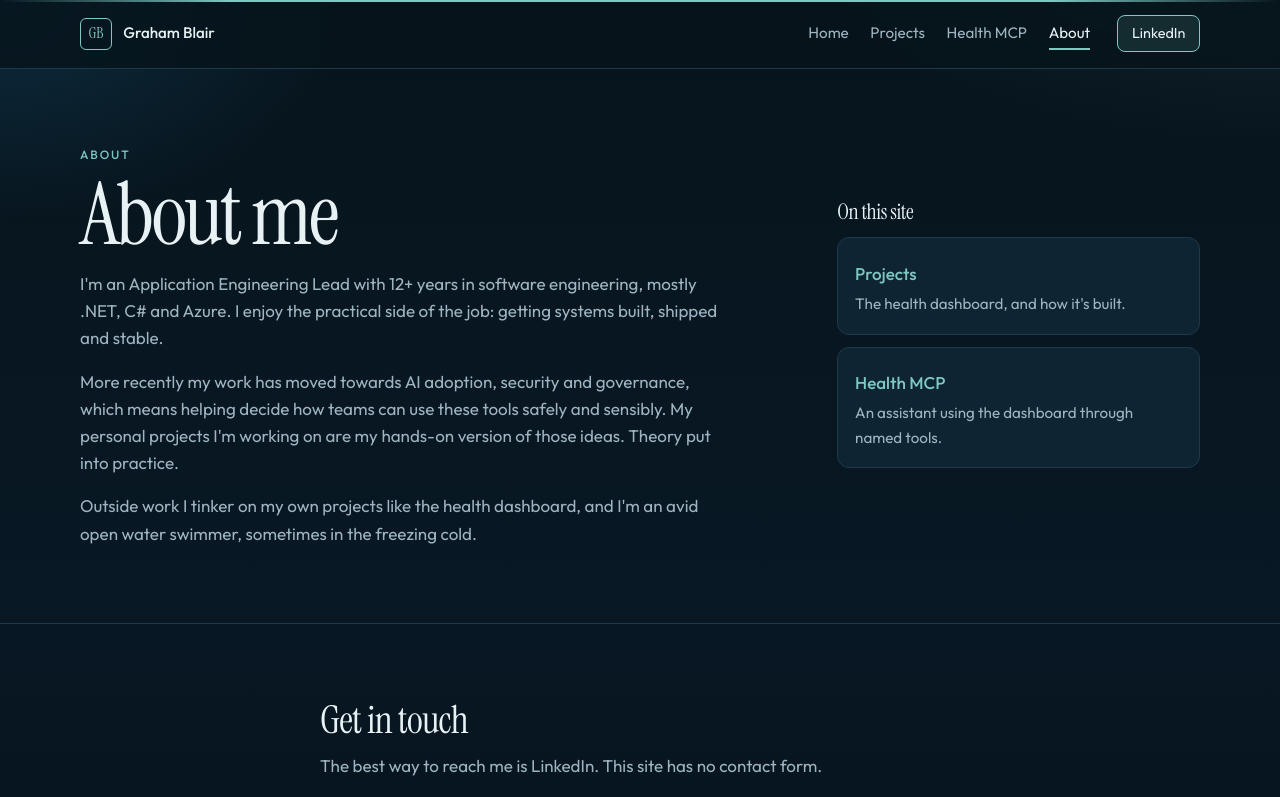
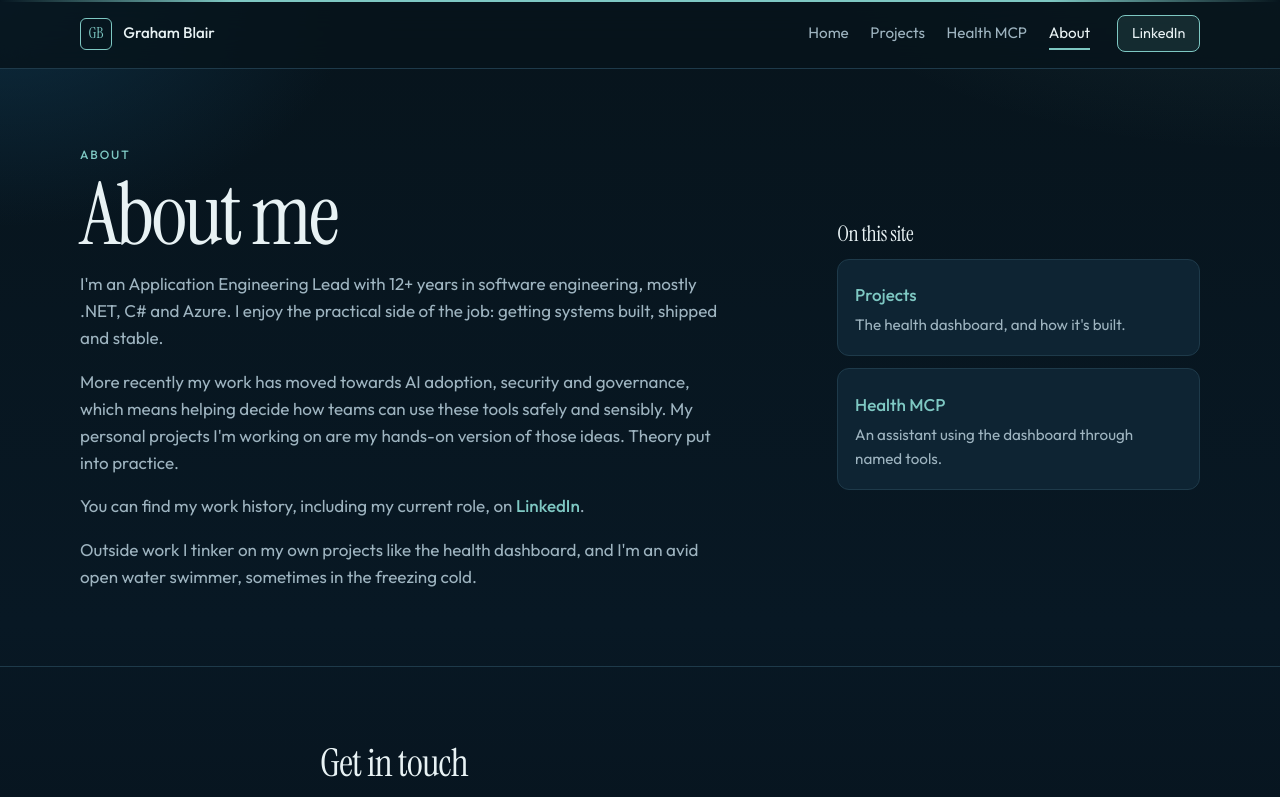
Before and after one commit to Graham1310/portfolio-site, a React (Vite) app: page /about in a window 1280 px wide. Shown: the top 797 px of the page. Built offline with nearby package versions, Linux system fonts and the light colour scheme.

Commit message:
Point About visitors to LinkedIn for work history and current role.

```diff
--- a/src/content.ts
+++ b/src/content.ts
@@ -185,6 +185,7 @@ export const guardrails = [
 export const aboutCopy = [
   "I'm an Application Engineering Lead with 12+ years in software engineering, mostly .NET, C# and Azure. I enjoy the practical side of the job: getting systems built, shipped and stable.",
   "More recently my work has moved towards AI adoption, security and governance, which means helping decide how teams can use these tools safely and sensibly. My personal projects I'm working on are my hands-on version of those ideas. Theory put into practice.",
+  "You can find my work history, including my current role, on LinkedIn.",
   "Outside work I tinker on my own projects like the health dashboard, and I'm an avid open water swimmer, sometimes in the freezing cold.",
 ] as const
 
--- a/src/pages/AboutPage.tsx
+++ b/src/pages/AboutPage.tsx
@@ -13,9 +13,25 @@ export function AboutPage() {
             <p className="kicker">About</p>
             <h1 id="about-title">About me</h1>
             <div className="prose about-prose">
-              {aboutCopy.map((paragraph) => (
-                <p key={paragraph}>{paragraph}</p>
-              ))}
+              {aboutCopy.map((paragraph) =>
+                paragraph.includes("on LinkedIn.") ? (
+                  <p key={paragraph}>
+                    You can find my work history, including my current role, on{" "}
+                    <a
+                      className="text-link"
+                      href={site.linkedin}
+                      target="_blank"
+                      rel="noopener noreferrer"
+                    >
+                      LinkedIn
+                      <span className="sr-only"> (opens in a new tab)</span>
+                    </a>
+                    .
+                  </p>
+                ) : (
+                  <p key={paragraph}>{paragraph}</p>
+                ),
+              )}
             </div>
           </div>
           <aside className="about-side" aria-label="On this site">
```
